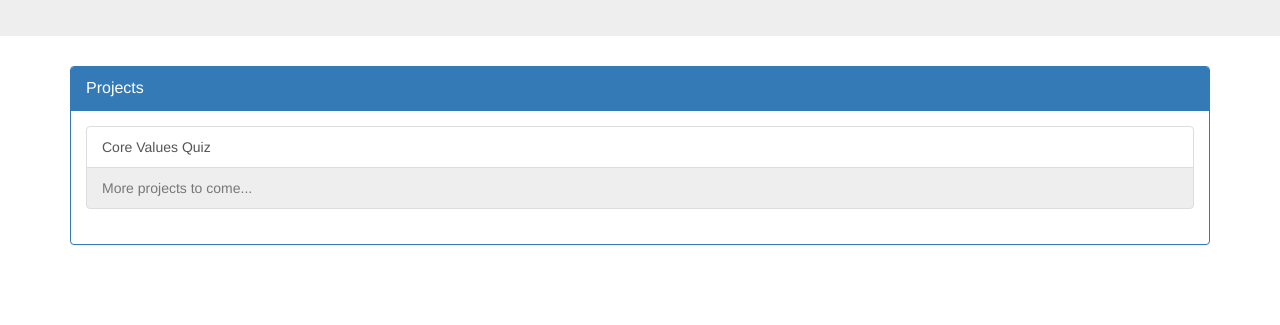
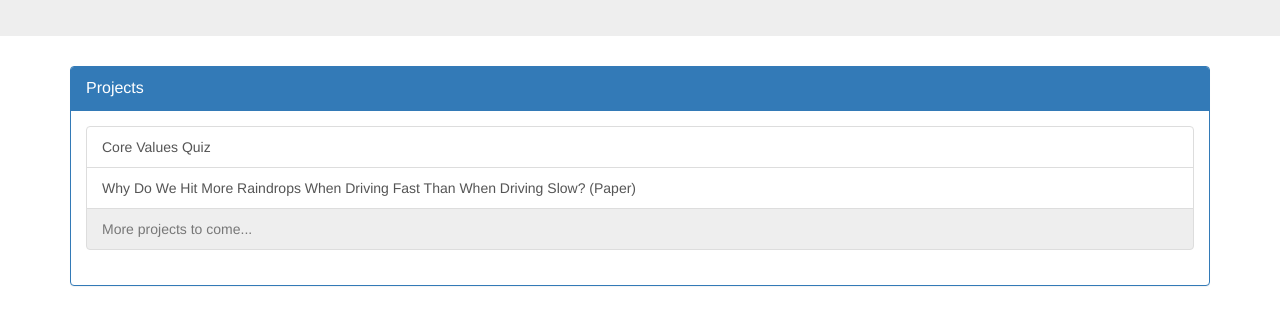
Before and after one commit to dfoverdx/dfoverdx.github.io, a plain HTML site: page index.html in a window 1280 px wide. Shown: the part 159-484 px from the top of the page. Drawn offline with nearby package versions, Linux system fonts and the light colour scheme.

Commit message:
Update index.html

```diff
--- a/index.html
+++ b/index.html
@@ -19,6 +19,7 @@
                 <div class="panel-body">
                     <div class="list-group">
                         <a href="/core-values-quiz" class="list-group-item">Core Values Quiz</a>
+                        <a href="https://www.facebook.com/notes/jordan-hitch/why-do-we-hit-more-raindrops-when-driving-fast-than-when-driving-slow/10153833981967465/" class="list-group-item">Why Do We Hit More Raindrops When Driving Fast Than When Driving Slow? (Paper)</a>
                         <span class="list-group-item disabled" style="cursor: default">More projects to come...</a>
                     </div>
                 </div>
```
